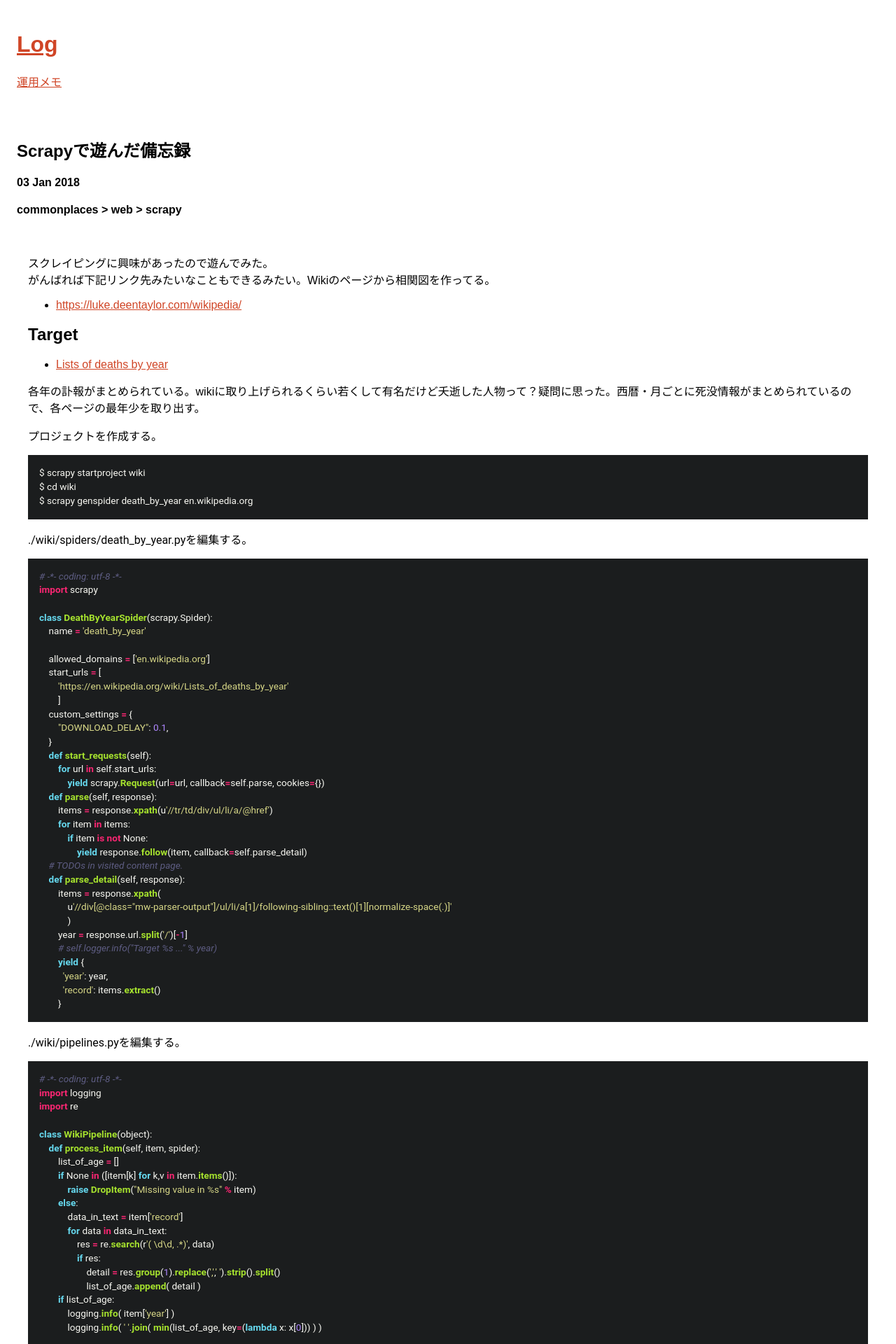
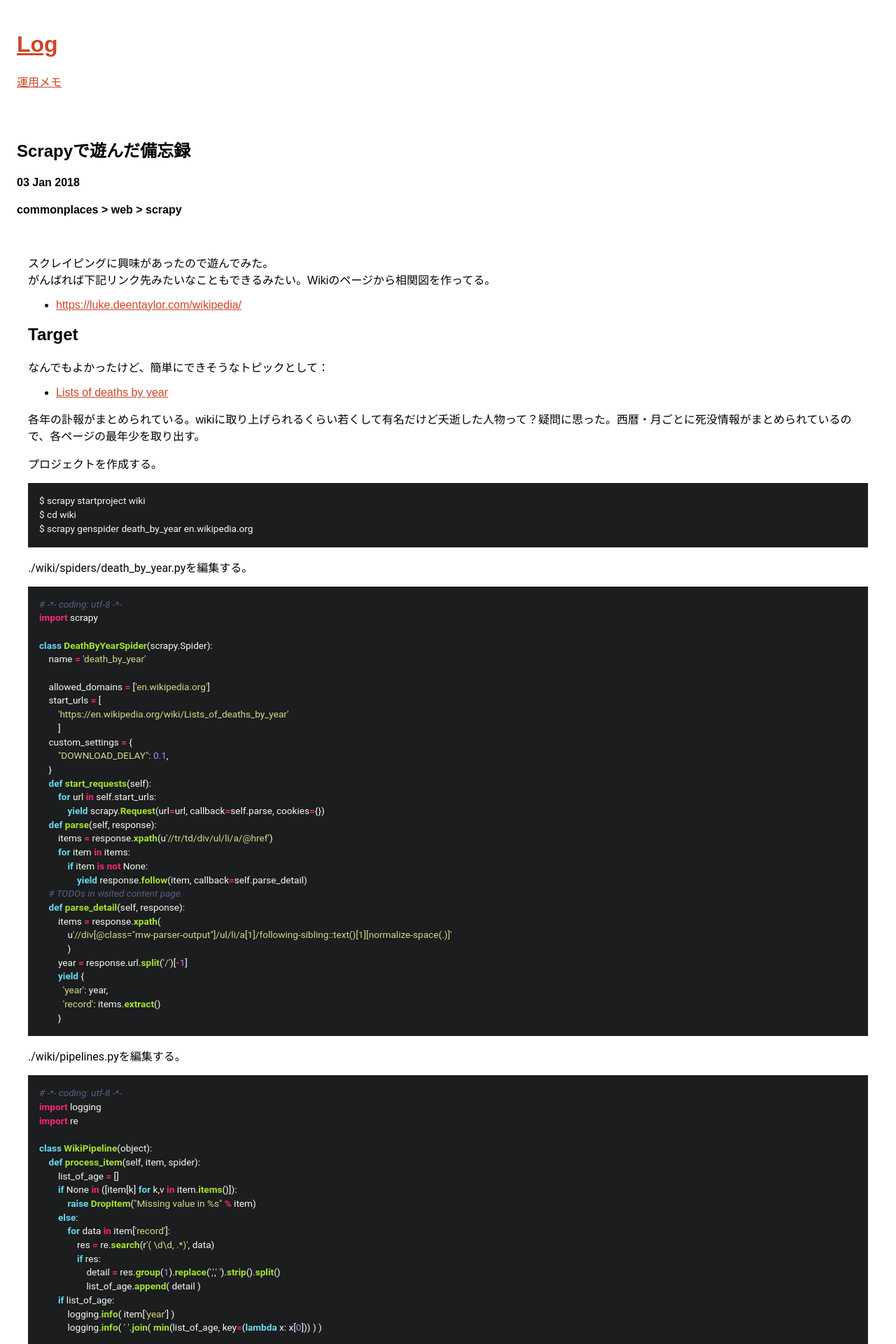
Before and after one commit to shnaisda/jekyll-on-netlify, a Jekyll site: the page built from _posts/2018-01-03-scrapy.md, in a window 1280 px wide. Shown: the top 1920 px of the page at 70% size. Built offline with Jekyll 4.4.1, drawn with Linux system fonts in a browser that asks for light colours; nearby versions of some CDN libraries; some of the changed text lies outside the part shown.

Commit message:
Update files

```diff
--- a/_layouts/default.html
+++ b/_layouts/default.html
@@ -26,6 +26,10 @@
     body {
       font-family: "游ゴシック Medium", "游ゴシック体", "Yu Gothic Medium", YuGothic, "ヒラギノ角ゴ ProN", "Hiragino Kaku Gothic ProN", "メイリオ", Meiryo, "ＭＳ Ｐゴシック", "MS PGothic", sans-serif;
     }
+    img {
+      width: 100%;
+      height: auto;
+    }
   </style>
 
   </head>
--- a/_posts/2018-01-03-scrapy.md
+++ b/_posts/2018-01-03-scrapy.md
@@ -16,6 +16,8 @@
 * [https://luke.deentaylor.com/wikipedia/](https://luke.deentaylor.com/wikipedia/)
 
 ## Target
+
+なんでもよかったけど、簡単にできそうなトピックとして：
 
 * [Lists of deaths by year][id1]
 
@@ -58,7 +60,6 @@
             u'//div[@class="mw-parser-output"]/ul/li/a[1]/following-sibling::text()[1][normalize-space(.)]'
             )
         year = response.url.split('/')[-1]
-        # self.logger.info("Target %s ..." % year)
         yield {
           'year': year,
           'record': items.extract()
@@ -78,8 +79,7 @@
         if None in ([item[k] for k,v in item.items()]):
             raise DropItem("Missing value in %s" % item)
         else:
-            data_in_text = item['record']
-            for data in data_in_text:
+            for data in item['record']:
                 res = re.search(r'( \d\d, .*)', data)
                 if res:
                     detail = res.group(1).replace(',',' ').strip().split()
@@ -133,9 +133,10 @@
 2018-01-03 19:54:01 [root] INFO: 30 Swedish journalist (
 2018-01-03 19:54:01 [root] INFO: Deaths_in_October_2014
 2018-01-03 19:54:01 [root] INFO: 11 American thoroughbred racehorse injuries sustained in paddock accident.
+...
 ~~~
 
-馬が多かった。あとはスポーツ選手・女優・俳優・王子・ラッパー・テロリスト・犬．．．とか。
+馬と事件の被害者が多かった。あとはスポーツ選手・女優・俳優・王子・ラッパー・テロリスト・犬．．．とか。統計とかとればそれらしくなるんだろうけど、一連の流れを記録できたのでここで終わり。
 
 ## Git Repo
 
```
